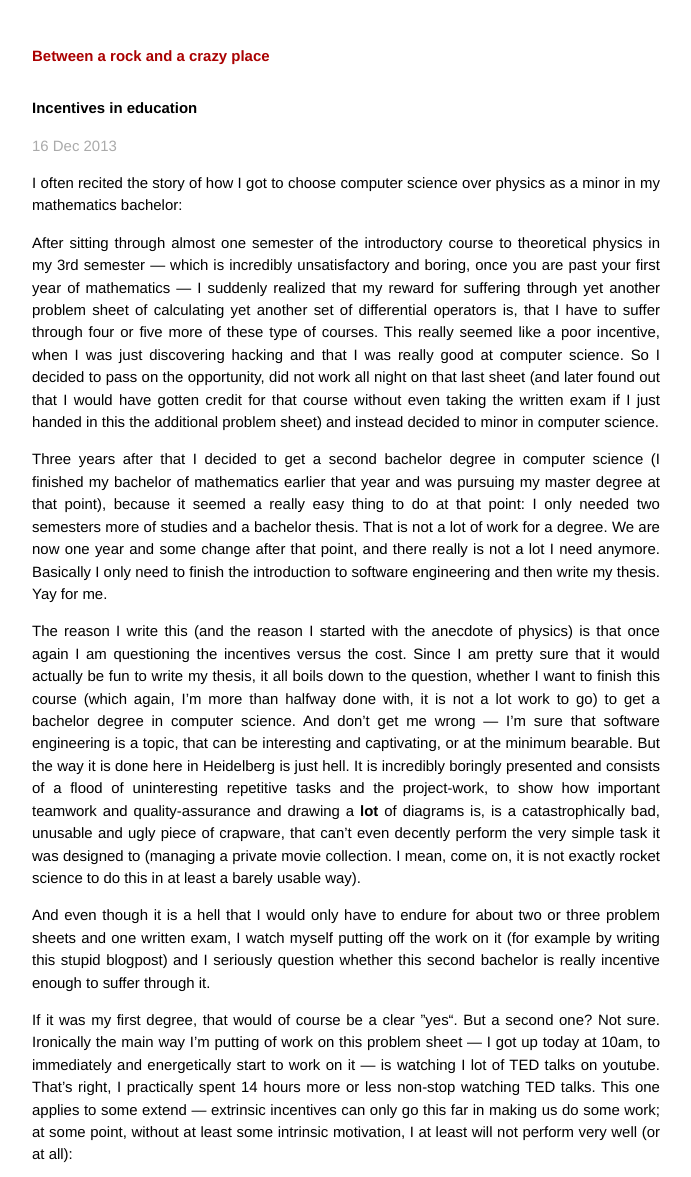
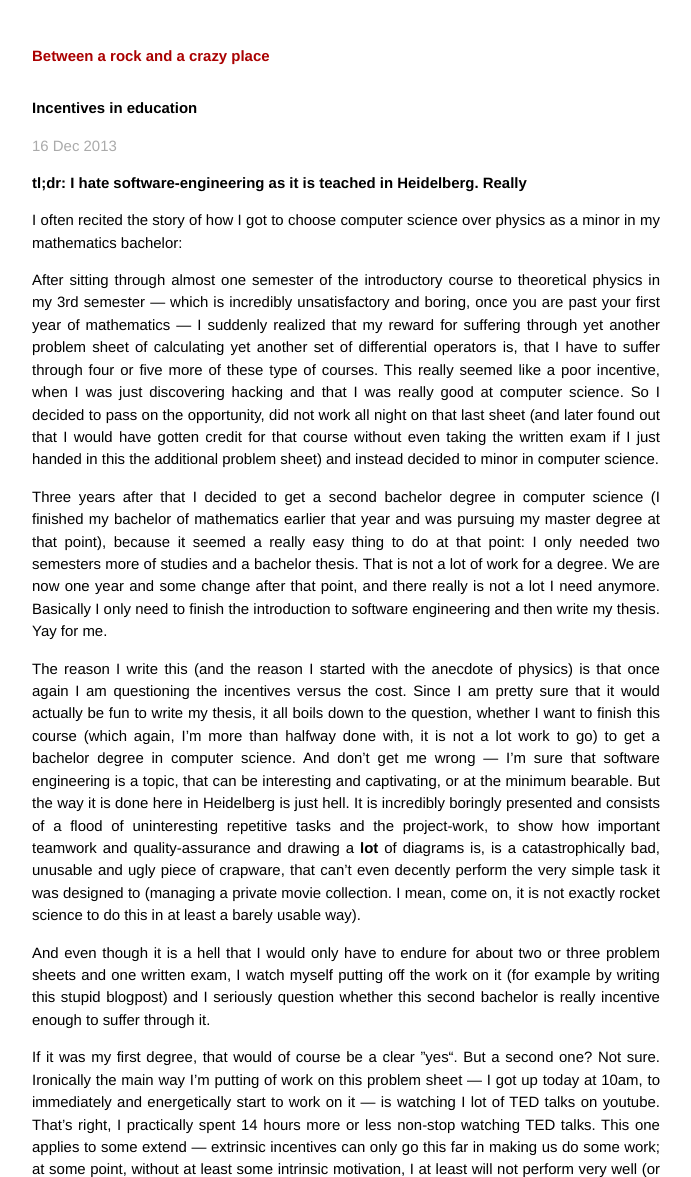
Before and after one commit to benhoyt/merovius.github.io, a Jekyll site: the page built from _posts/2013-12-16-incentives-in-education.markdown, in a window 1280 px wide, cut to the strip 0-1177 px from the top of the page. Shown: the whole strip, without its empty margins (294-985 px from the left). Built offline with Jekyll 4.4.1, drawn with Linux system fonts in a browser that asks for light colours; Markdown is read by kramdown in place of the engine named in the settings.

Commit message:
Add tl;dr

```diff
--- a/_posts/2013-12-16-incentives-in-education.markdown
+++ b/_posts/2013-12-16-incentives-in-education.markdown
@@ -3,6 +3,8 @@ layout: post
 title: "Incentives in education"
 date: 2013-12-16 01:32:47
 ---
+
+**tl;dr: I hate software-engineering as it is teached in Heidelberg. Really**
 
 I often recited the story of how I got to choose computer science over physics
 as a minor in my mathematics bachelor:
```
